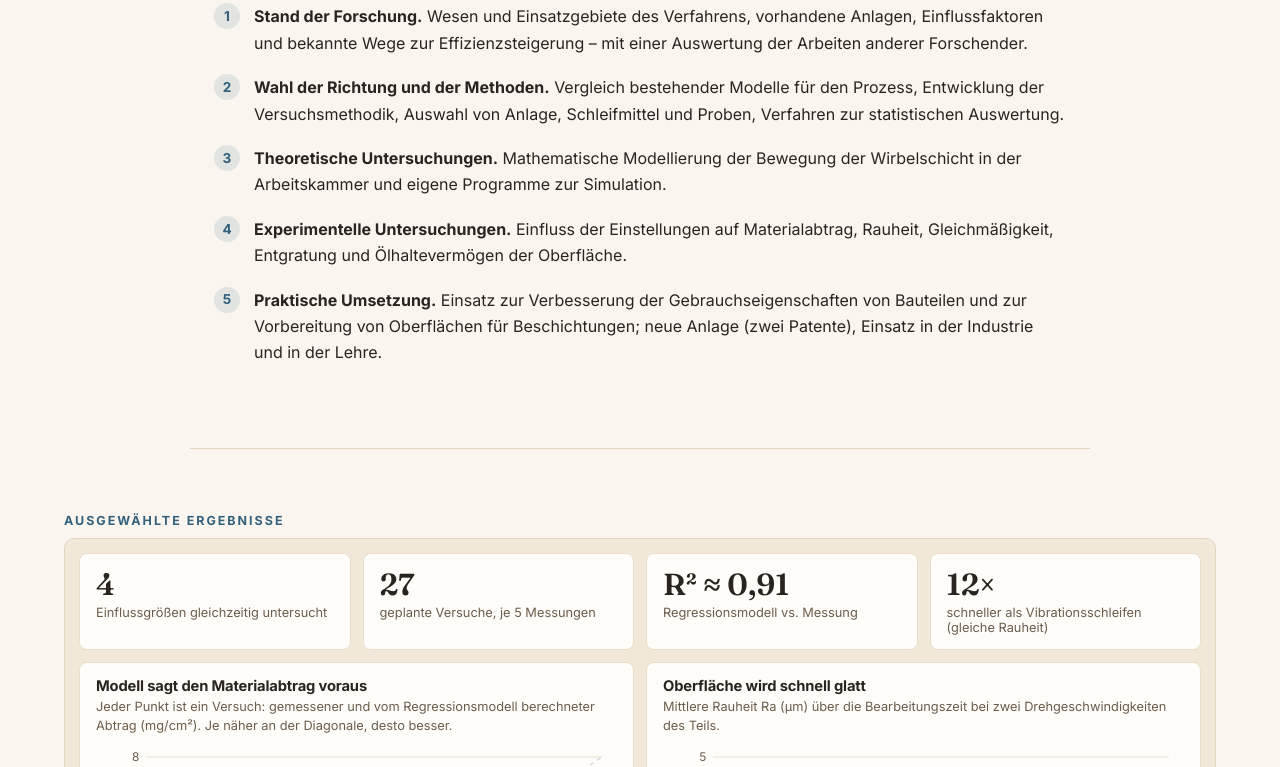
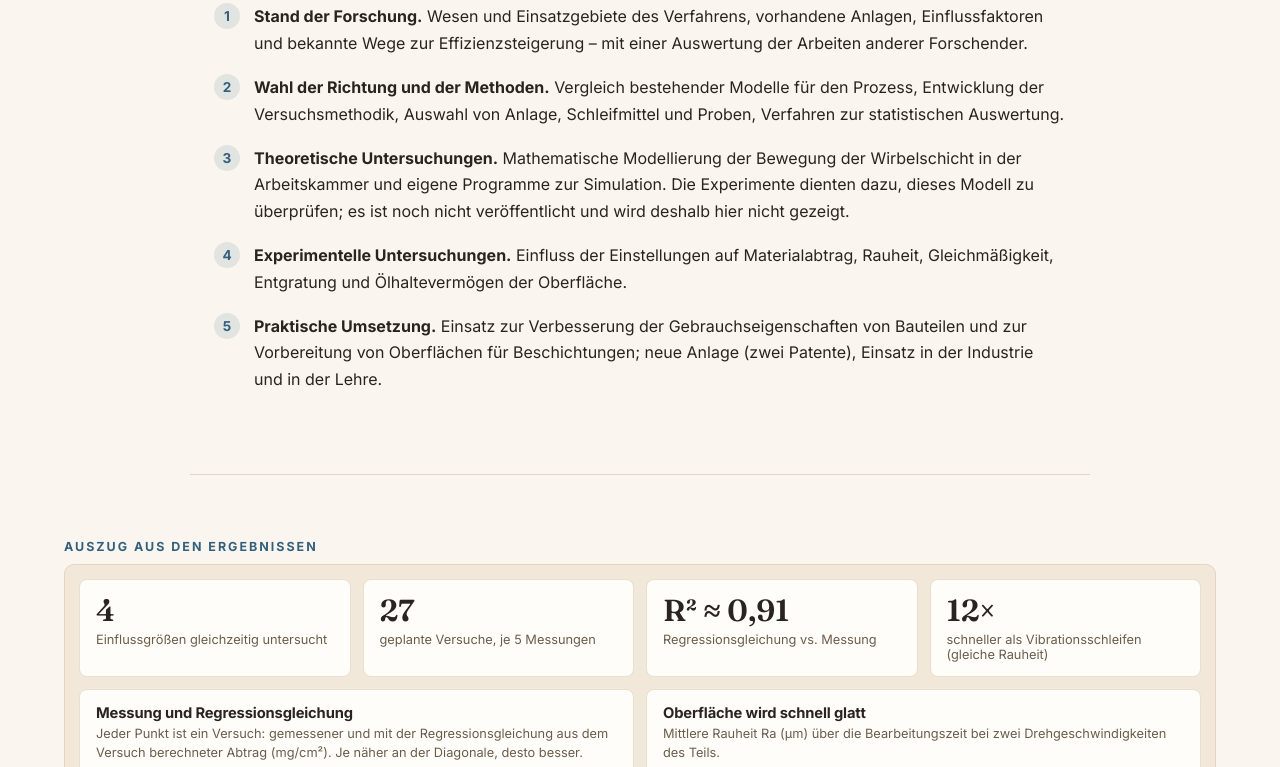
Before and after one commit to Levynska-I-DS/levynska-i-ds.github.io, a plain HTML site: page forschung.html in a window 1280 px wide. Shown: the part 775-1542 px from the top of the page. Drawn offline with Linux system fonts and the light colour scheme.

Commit message:
Forschungsseite öffentlich und aus „Mein Weg“ verlinkt; als Auszug formuliert, Hinweis auf unveröffentlichtes Modell
Co-Authored-By: Claude Opus 5.5 <noreply@anthropic.com>
Claude-Session: https://claude.ai/code/session_01F9TCiMFowKT93LRsUXmJWN

```diff
--- a/forschung.html
+++ b/forschung.html
@@ -4,7 +4,6 @@
   <meta charset="UTF-8">
   <meta name="viewport" content="width=device-width, initial-scale=1.0">
   <title>Wege zur Steigerung der Effizienz bei der Bearbeitung von Bauteilen – Iryna Levynska</title>
-  <meta name="robots" content="noindex, nofollow">
   <meta name="description" content="Meine Forschung 2008–2014: Versuchsplanung, Regressionsmodell und statistische Prüfung für die Feinbearbeitung von Metallteilen in der Wirbelschicht.">
   <link rel="stylesheet" href="style.css">
   <style>
@@ -68,23 +67,23 @@
   <ol class="insights">
     <li><strong>Stand der Forschung.</strong> Wesen und Einsatzgebiete des Verfahrens, vorhandene Anlagen, Einflussfaktoren und bekannte Wege zur Effizienzsteigerung – mit einer Auswertung der Arbeiten anderer Forschender.</li>
     <li><strong>Wahl der Richtung und der Methoden.</strong> Vergleich bestehender Modelle für den Prozess, Entwicklung der Versuchsmethodik, Auswahl von Anlage, Schleifmittel und Proben, Verfahren zur statistischen Auswertung.</li>
-    <li><strong>Theoretische Untersuchungen.</strong> Mathematische Modellierung der Bewegung der Wirbelschicht in der Arbeitskammer und eigene Programme zur Simulation.</li>
+    <li><strong>Theoretische Untersuchungen.</strong> Mathematische Modellierung der Bewegung der Wirbelschicht in der Arbeitskammer und eigene Programme zur Simulation. Die Experimente dienten dazu, dieses Modell zu überprüfen; es ist noch nicht veröffentlicht und wird deshalb hier nicht gezeigt.</li>
     <li><strong>Experimentelle Untersuchungen.</strong> Einfluss der Einstellungen auf Materialabtrag, Rauheit, Gleichmäßigkeit, Entgratung und Ölhaltevermögen der Oberfläche.</li>
     <li><strong>Praktische Umsetzung.</strong> Einsatz zur Verbesserung der Gebrauchseigenschaften von Bauteilen und zur Vorbereitung von Oberflächen für Beschichtungen; neue Anlage (zwei Patente), Einsatz in der Industrie und in der Lehre.</li>
   </ol>
 </section>
 
 <section class="wide">
-  <span class="eyebrow-label">Ausgewählte Ergebnisse</span>
+  <span class="eyebrow-label">Auszug aus den Ergebnissen</span>
   <div class="report">
     <div class="kpis">
       <div class="card kpi"><div class="v">4</div><div class="l">Einflussgrößen gleichzeitig untersucht</div></div>
       <div class="card kpi"><div class="v">27</div><div class="l">geplante Versuche, je 5 Messungen</div></div>
-      <div class="card kpi"><div class="v">R² ≈ 0,91</div><div class="l">Regressionsmodell vs. Messung</div></div>
+      <div class="card kpi"><div class="v">R² ≈ 0,91</div><div class="l">Regressionsgleichung vs. Messung</div></div>
       <div class="card kpi"><div class="v">12×</div><div class="l">schneller als Vibrationsschleifen (gleiche Rauheit)</div></div>
     </div>
     <div class="grid">
-      <div class="card chart s6"><h3>Modell sagt den Materialabtrag voraus</h3><p class="sub">Jeder Punkt ist ein Versuch: gemessener und vom Regressionsmodell berechneter Abtrag (mg/cm²). Je näher an der Diagonale, desto besser.</p><div id="c1"></div></div>
+      <div class="card chart s6"><h3>Messung und Regressionsgleichung</h3><p class="sub">Jeder Punkt ist ein Versuch: gemessener und mit der Regressionsgleichung aus dem Versuch berechneter Abtrag (mg/cm²). Je näher an der Diagonale, desto besser.</p><div id="c1"></div></div>
       <div class="card chart s6"><h3>Oberfläche wird schnell glatt</h3><p class="sub">Mittlere Rauheit Ra (µm) über die Bearbeitungszeit bei zwei Drehgeschwindigkeiten des Teils.</p><div id="c2"></div>
         <div class="legend"><span><i style="background:var(--c1)"></i>22 m/s</span><span><i style="background:var(--c2)"></i>16 m/s</span></div></div>
     </div>
@@ -93,7 +92,7 @@
 </section>
 
 <section>
-  <span class="eyebrow-label">Beispiel aus Kapitel 3 und 4: das Mehrfaktor-Experiment</span>
+  <span class="eyebrow-label">Auszug: ein Mehrfaktor-Experiment</span>
   <ol class="insights">
     <li><strong>Frage und Messgröße festlegen.</strong> Zielgröße war der Materialabtrag pro Fläche: Probe vor und nach der Bearbeitung wiegen, fünfmal wiederholen, Mittelwert bilden. Dazu Rauheit und Gleichmäßigkeit der Oberfläche.</li>
     <li><strong>Versuche statistisch planen.</strong> Statt einen Faktor nach dem anderen zu verändern, habe ich einen <em>Box-Behnken-Versuchsplan</em> genutzt: vier Faktoren auf je drei Stufen in 27 Versuchen. Die Reihenfolge wurde zufällig festgelegt, damit äußere Einflüsse das Ergebnis nicht verzerren.</li>
```
Also changed, not shown: index.html (+1 -1 lines).
